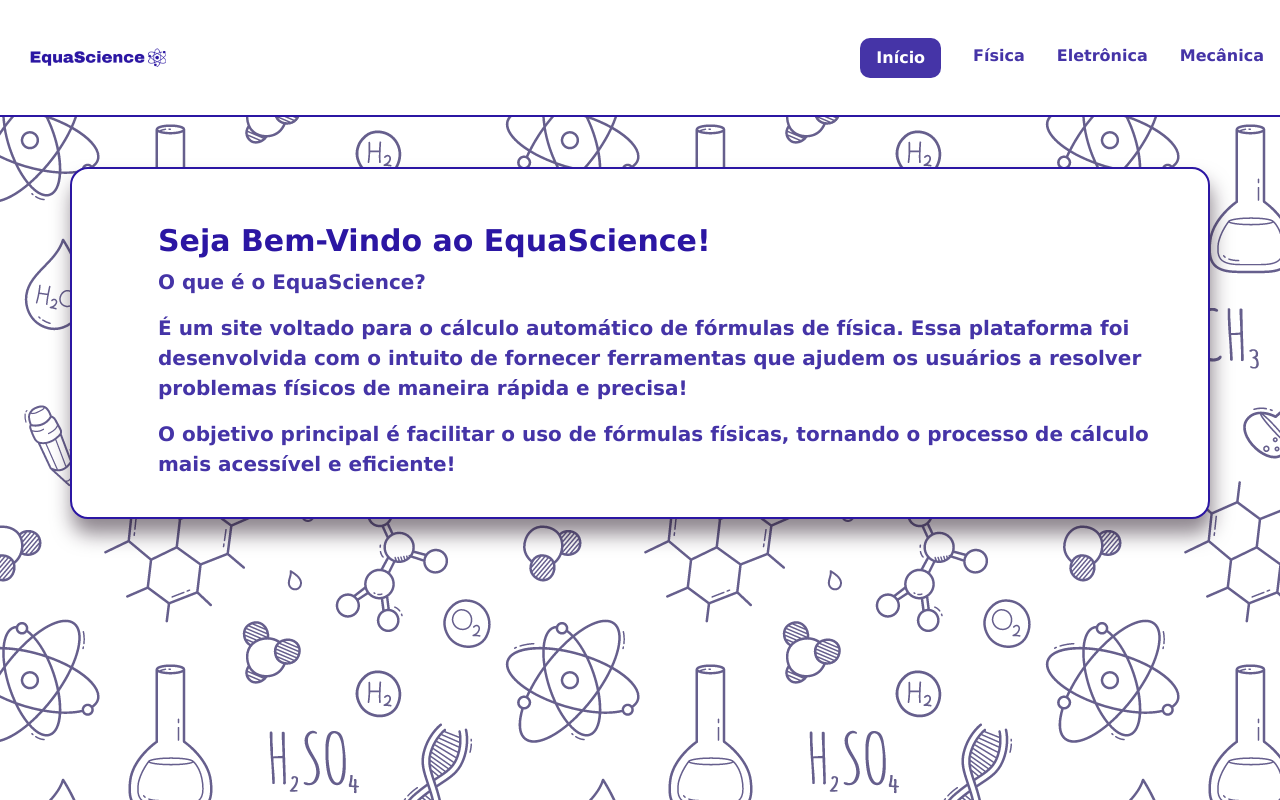
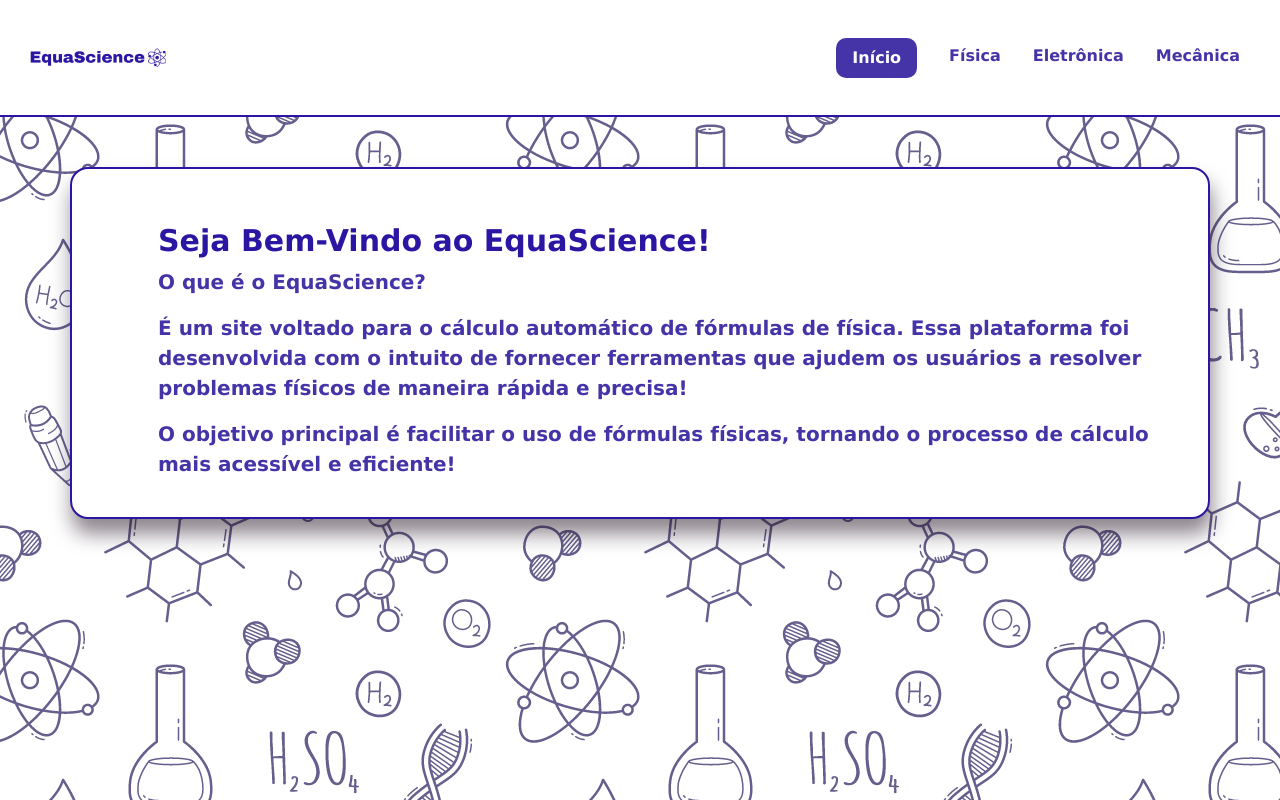
Before and after one commit to Igor13x/EquaScience, a plain HTML site: page index.html in a window 1280 px wide. Drawn offline with nearby package versions, Linux system fonts and the light colour scheme.

Commit message:
Sexto Commit

```diff
--- a/css/style.css
+++ b/css/style.css
@@ -89,6 +89,7 @@ body{
 
 body {
     background-image: url(../img/Background3.png);
+    overflow-x: hidden;
 }
 
 #all {
--- a/index.html
+++ b/index.html
@@ -15,7 +15,7 @@
         <div class="row py-4">
             <nav class="navbar navbar-expand-lg bg1">
                 <div class="col-12 display-flex justify-content-center bg1">
-                    <div class="row">
+                    <div class="row w-100">
                         <div class="col-8 py-2 ps-4">
                             <a href="index.html">
                                 <img src="img/EquaScience.png" class="img-fluid imglogo" alt="Logo EquaScience">
```
Also changed, not shown: eletro.html (+5 -4 lines), fisica.html (+1 -1 lines), mec.html (+1 -1 lines).
